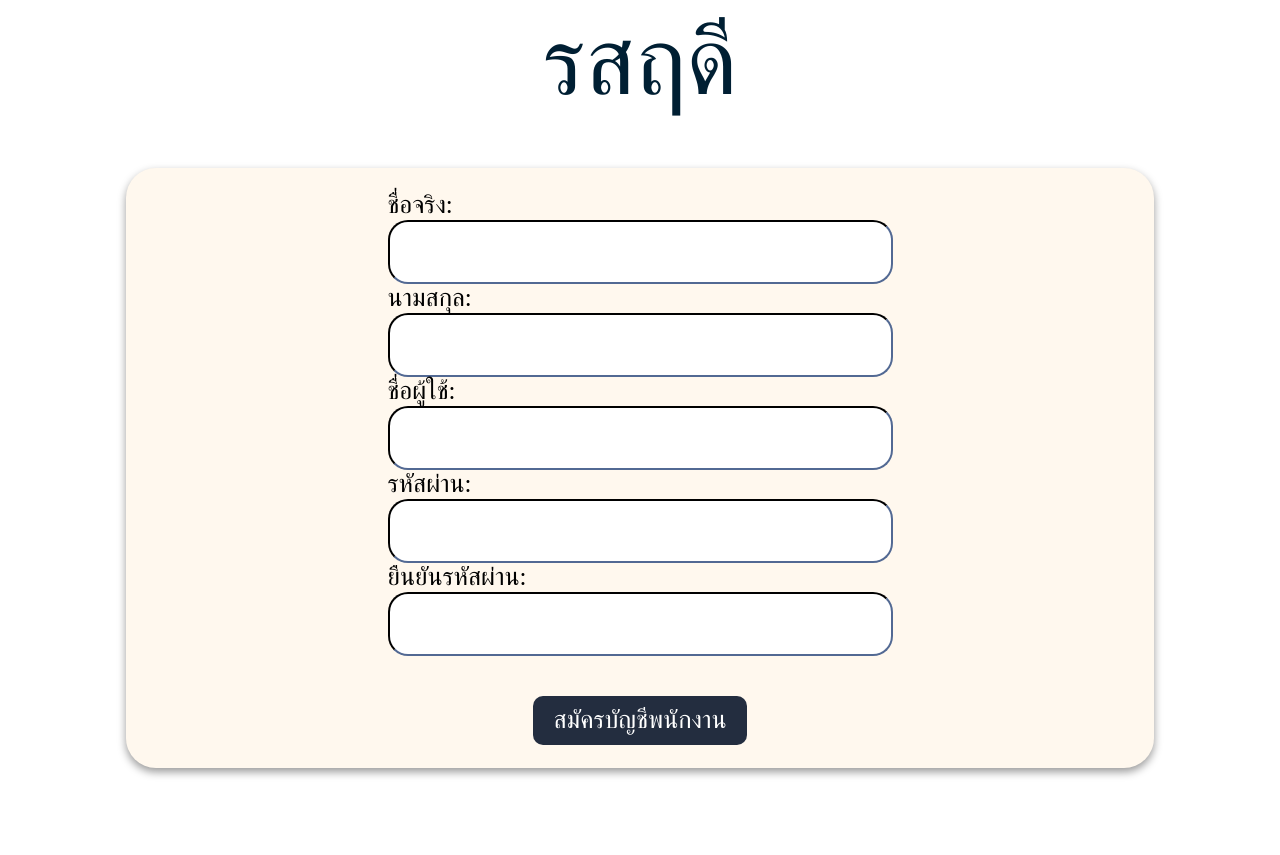
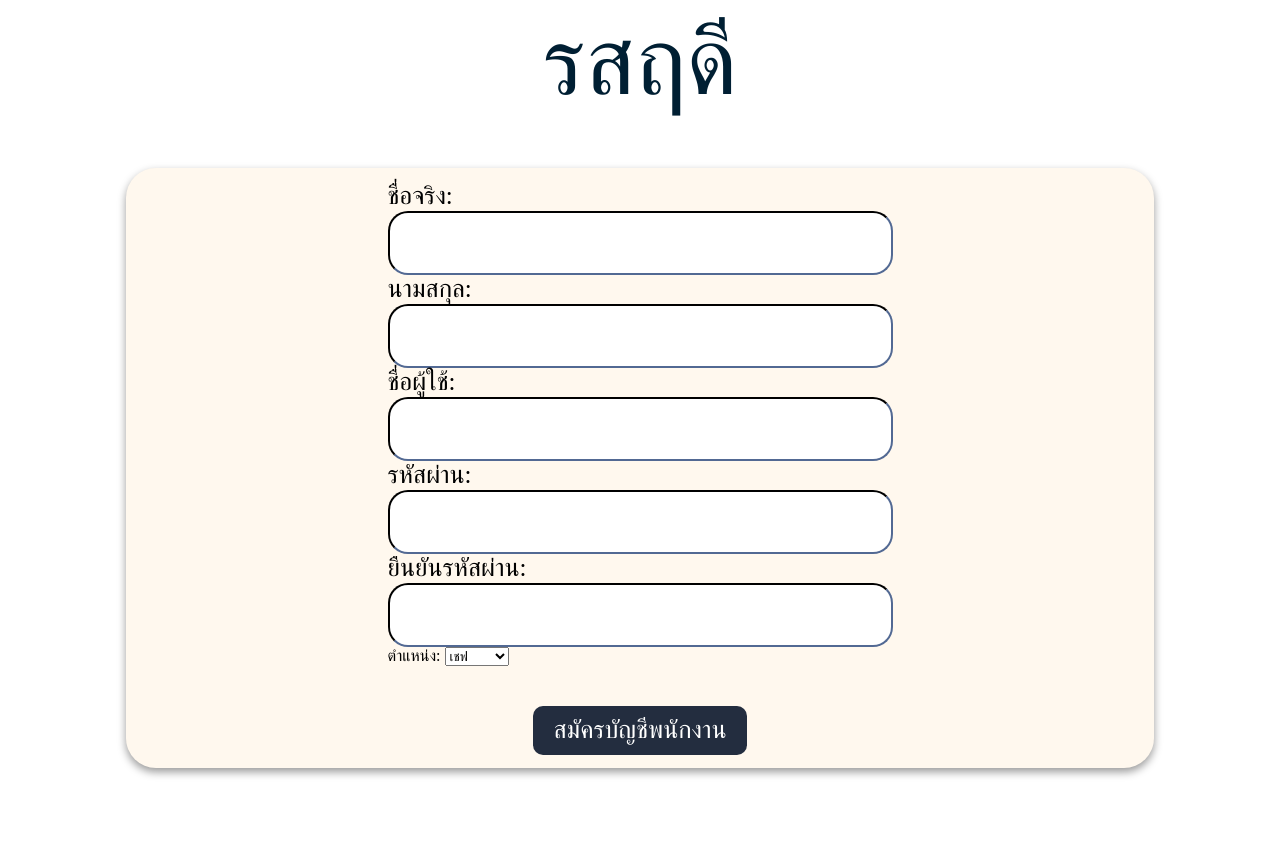
Before and after one commit to f5song/rodrudee, a PHP site: page /register.php in a window 1280 px wide. Shown: the part 271-1126 px from the top of the page. Run offline with PHP 8.4, Linux system fonts and the light colour scheme; some web fonts are replaced.

Commit message:
update register sqlite

```diff
--- a/staff/employee/checkout/search_table/search_table.php
+++ b/staff/employee/checkout/search_table/search_table.php
@@ -50,7 +50,6 @@ if ($_SERVER['REQUEST_METHOD'] === 'POST') {
 
                     if ($result !== TRUE) {
                         echo "Error inserting transaction. Please try again later.";
-                        // Log the detailed error for debugging purposes
                         error_log("Error inserting transaction: " . $db->lastErrorMsg());
                     }
                 } while ($firstOrderData = $ordersResult->fetchArray(SQLITE3_ASSOC));
--- a/staff/login/login_process.php
+++ b/staff/login/login_process.php
@@ -46,6 +46,7 @@ if ($_SERVER["REQUEST_METHOD"] == "POST") {
         echo "ไม่พบข้อมูลผู้ใช้";
     }
 
+
     $db->close();
 }
 ?>
--- a/staff/register/register.php
+++ b/staff/register/register.php
@@ -42,11 +42,18 @@
 
                 <div>
                     <div class="username-text"> <label for="password-confirm">ยืนยันรหัสผ่าน:</label> </div>
-                    <div class="text-field"> <input type="password" id="password-confirm" name="password-confirm"
-                            required> </div>
+                    <div class="text-field"> <input type="password" id="password-confirm" name="password-confirm" required> </div>
                 </div>
 
-                <div class="center"">
+                <div class="text-field">
+                    <label for="password-confirm">ตำแหน่ง:</label>
+                    <select id="role" name="role" required>
+                        <option value="chef">เชฟ</option>
+                        <option value="employee">พนักงาน</option>
+                    </select>
+                </div>
+
+                <div class="center">
                     <button type="submit" class="login-button">สมัครบัญชีพนักงาน</button>
                 </div>
 
```
Also changed, not shown: staff/register/register_process.php (+9 -12 lines), rodrudee.db.
